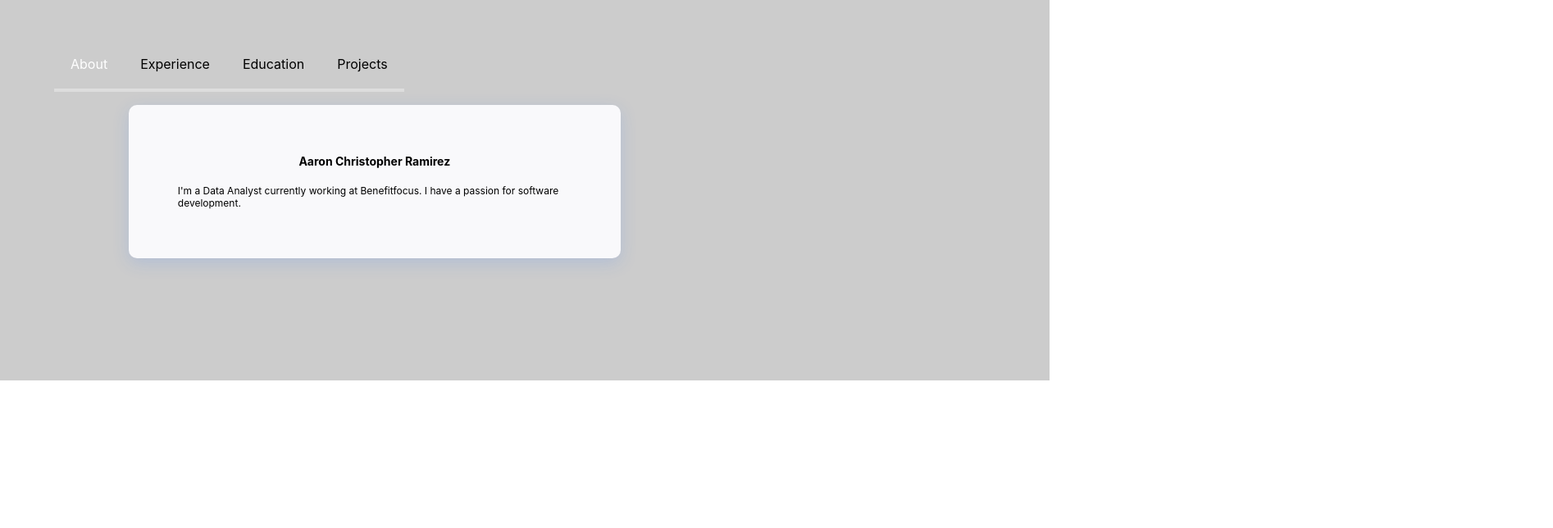
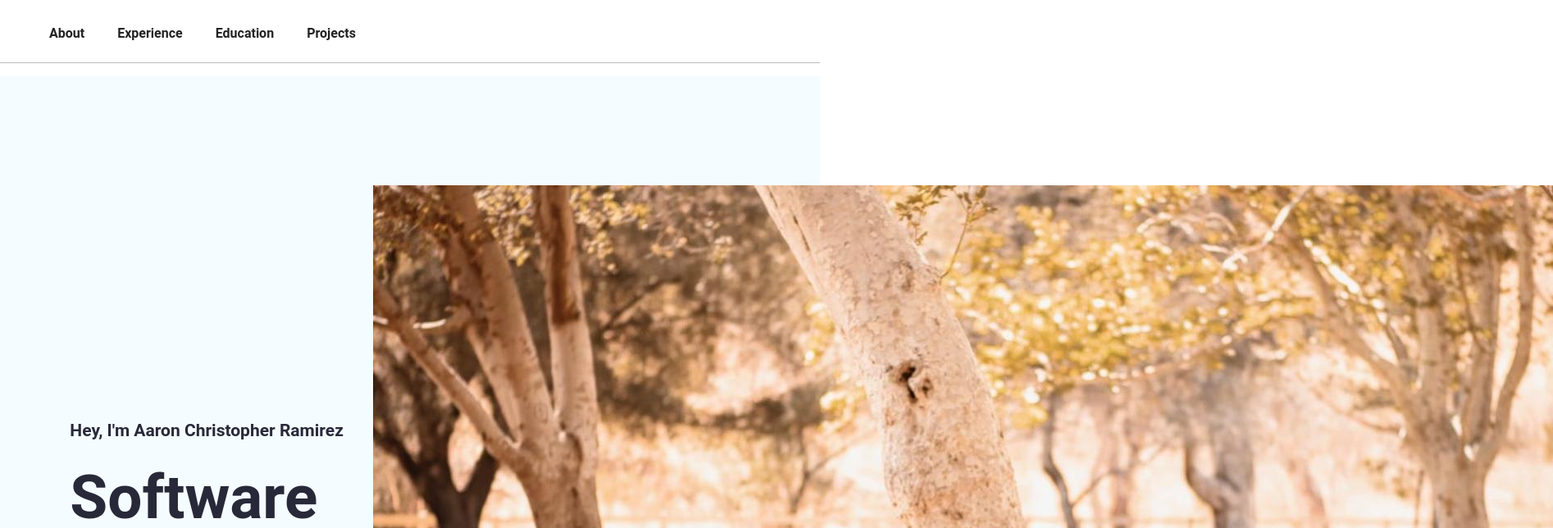
Before and after one commit to aram249/portfolio-react-app, a React (Create React App) app in the folder portfolio-app/: page / in a window 1280 px wide. Both pictures are taken after a click on the item "About". Shown: the top 644 px of the page at 82% size, 1894 px wide, since content can reach past the window. Built offline with nearby package versions, Linux system fonts and the light colour scheme.

Commit message:
Update "About" page
Made progress on the about page.

```diff
--- a/portfolio-app/src/App.css
+++ b/portfolio-app/src/App.css
@@ -1,43 +1,67 @@
-.App {
-  width: 100vw;
-  height: 100vh;
-  display: flex;
-  align-items: center;
-  justify-content: center;
-  overflow: hidden;
+/* Global CSS */
+
+body {
+  margin: 0;
+  font-family: "Roboto", "sans-serif";
+  -webkit-font-smoothing: "Roboto", "sans-serif";
+  -moz-osx-font-smoothing: "Roboto", "sans-serif";
+  font-style: normal;
 }
 
-.App-logo {
-  height: 40vmin;
-  pointer-events: none;
+h1,h2,h3,h4,h5,h6,p {
+  margin: 0;
 }
 
-@media (prefers-reduced-motion: no-preference) {
-  .App-logo {
-    animation: App-logo-spin infinite 20s linear;
-  }
+:root {
+  --primary: #5e3bee;
+  --heading-color: #282938;
+  --bg-shade: #f5fcff;
+  --darkblue: #1c1e53;
+  --black: #000000;
+  --white: #ffffff;
 }
 
-.App-header {
-  background-color: #282c34;
-  min-height: 100vh;
-  display: flex;
-  flex-direction: column;
-  align-items: center;
-  justify-content: center;
-  font-size: calc(10px + 2vmin);
-  color: balck;
+/* Global CSS Ends */
+/* Main Headings */
+
+/* Heading 1 */
+h1 {
+  font-size: 56px;
+  font-weight: 700;
+  line-height: 67px;
 }
 
-.App-link {
-  color: #61dafb;
+/* Heading 2 */
+h2 {
+  font-size: 48px;
+  font-weight: 700;
+  line-height: 58px;
 }
 
-@keyframes App-logo-spin {
-  from {
-    transform: rotate(0deg);
-  }
-  to {
-    transform: rotate(360deg);
-  }
+/* Heading 3 */
+h3 {
+  font-size: 24px;
+  font-weight: 700;
+  line-height: 34px;
 }
+
+/* Section Titles */
+/* Experience & About Me */
+.section--title {
+  color: var(--heading-color);
+  font-size: 21px;
+  text-align: center;
+  font-style: normal;
+  font-weight: 600;
+  line-height: 32px;
+  display: flex;
+  align-items: flex-start;
+}
+
+.sub--title {
+  color: var(--heading-color);
+  font-size: 16px;
+  font-weight: 600;
+  line-height: 24px;
+}
+/* Section Titles Ends */
--- a/portfolio-app/src/App.js
+++ b/portfolio-app/src/App.js
@@ -1,5 +1,5 @@
+import './App.css';
 import React from 'react';
-import './App.css';
 import Tabs from './components/Tabs.jsx';
 
 function App() {
--- a/portfolio-app/src/components/TabComponent/AboutTab.jsx
+++ b/portfolio-app/src/components/TabComponent/AboutTab.jsx
@@ -1,26 +1,33 @@
 import React from 'react';
-import Card from '../Card.jsx'
-import '../../styles/Card.css'
-import CardData from '../CardData.jsx';
+import '../../styles/AboutTab.css'
+
 
 const AboutTab = (props) => {
     const aboutMe = props.aboutMe;
 
     return (
-        <div className='about'>
-            <div className='about-card'>
-                {aboutMe.map((value, index) =>(
-                    <div className="card" key={index}>
-                            <h2 className='title'>
-                                {value.title}
-                            </h2>
-                            <p className='description'>
-                                {value.description}
-                            </p>
-                    </div>
-                ))}
+        <section className='about--section'>
+            <div className='about--section--content--box'>
+                <div className='about--section--content'>
+                    <p className='section--title'> Hey, I'm Aaron Christopher Ramirez</p>
+                    <h1 className='about--section--title'>
+                        <span className='about--section-title--color'>
+                            Software</span>{" "}
+                            <br/>
+                            Developer
+                    </h1>
+                    <p className='about--section-description'>
+                    I'm a Data Analyst currently working at Benefitfocus.
+                    <br/>
+                    I have a passion for software development.
+                    </p>
+                </div>
             </div>
-        </div>
+            <div className='about--section-img'>
+                <img src=".\image.jpg" alt="About Section"/>
+            </div>
+
+        </section>
     )
 }
 
--- a/portfolio-app/src/components/TabComponent/EducationTab.jsx
+++ b/portfolio-app/src/components/TabComponent/EducationTab.jsx
@@ -1,4 +1,5 @@
 import React from 'react';
+import '../../styles/Card.css'
 
 const EducationTab = (props) => {
     const education = props.education;
--- a/portfolio-app/src/components/TabComponent/ExperienceTab.jsx
+++ b/portfolio-app/src/components/TabComponent/ExperienceTab.jsx
@@ -1,4 +1,5 @@
 import React from 'react';
+import '../../styles/Card.css'
 
 const ExperienceTab = (props) => {
     const experience = props.experience;
--- a/portfolio-app/src/components/TabComponent/ProjectsTab.jsx
+++ b/portfolio-app/src/components/TabComponent/ProjectsTab.jsx
@@ -1,5 +1,5 @@
 import React from 'react';
-
+import '../../styles/Card.css'
 
 const ProjectsTab = (props) => {
     const projects = props.projects;
--- a/portfolio-app/src/components/Tabs.jsx
+++ b/portfolio-app/src/components/Tabs.jsx
@@ -63,7 +63,7 @@ const Tabs = () => {
         <div className="tabs">
             {/*Tab nav*/}
             <ul className="nav">
-                <TabNavItem title="About" id= "active" activeTab={activeTab} setActiveTab={setActiveTab}/>
+                <TabNavItem title="About" id= "about" activeTab={activeTab} setActiveTab={setActiveTab}/>
                 <TabNavItem title="Experience" id= "experience" activeTab={activeTab} setActiveTab={setActiveTab}/>
                 <TabNavItem title="Education" id= "education" activeTab={activeTab} setActiveTab={setActiveTab}/>
                 <TabNavItem title="Projects" id= "projects" activeTab={activeTab} setActiveTab={setActiveTab}/>
@@ -71,7 +71,7 @@ const Tabs = () => {
             </ul>
             <div className="outlet">
                 {/*Content will be shown here*/}
-                <TabContent id="active" activeTab={activeTab} >
+                <TabContent id="about" activeTab={activeTab} >
                     <AboutTab aboutMe = {aboutMe}/>
                 </TabContent>
 
--- /dev/null
+++ b/portfolio-app/src/styles/AboutTab.css
@@ -0,0 +1,60 @@
+:root {
+    --primary: #5e3bee;
+    --heading-color: #282938;
+    --bg-shade: #f5fcff;
+    --darkblue: #1c1e53;
+    --black: #000000;
+    --white: #ffffff;
+  }
+
+/* AboutMe Section */
+.about--section {
+    display: grid;
+    grid-template-columns: repeat(2, 1fr);
+    padding: 133.333px 85.333px 133.333px;
+    align-items: center;
+    justify-content: space-between;
+    gap: 32px;
+    background-color: var(--bg-shade);
+}
+
+.about--section--content--box {
+    display: flex;
+    flex-direction: column;
+    align-items: flex-start;
+    gap: 32px;
+}
+
+.about--section--content {
+    display: flex;
+    flex-direction: column;
+    align-items: flex-start;
+    gap: 21.333px;
+}
+
+.about--section--title {
+    color: var(--heading-color);
+    font-size: 74.667px;
+    font-weight: 700;
+    line-height: 90px;
+    align-self: stretch;
+}
+
+.about--section--title--color {
+    color: var(--primary);
+}
+
+.about--section-description {
+    color: var(--darkblue);
+    font-size: 24px;
+    font-weight: 400;
+    line-height: 36px;
+}
+
+.hero--section--img {
+    display: flex;
+}
+
+.hero--section--img > img {
+    border-radius: 8px;
+}
--- a/portfolio-app/src/styles/Tabs.css
+++ b/portfolio-app/src/styles/Tabs.css
@@ -1,60 +1,34 @@
 .tabs {
-    width: auto;
-    height: auto;
-    min-height: 400px;
-    background: rgb(204, 204, 204);
-    margin: 3.5 rem auto 1.5rem;
-    padding: 2rem 1rem;
-    /* rounded borders in tab */
-    /* border-radius: 2rem; */
-    @media (max-width: 769px) {
-        padding: 2rem 0;;
-    }
+    margin: 0;
+    max-width: 1000px;
+    width: 100%;
 }
 
-ul.nav {
-    display: block;
-    padding: px;
-    width: 25%;
-    /* margin: 0 auto 2rem; */
+.tabs .nav {
     display: flex;
-    align-items: center;
-    justify-content: space-between;
-    /* border: 1px solid #39A2DB; */
-    border-radius: 2rem;
-    padding-left: 50px;
-    @media (max-width: 768px) {
-        width: 90%;
-    }
+    flex-wrap: wrap;
+    border-bottom: 1px solid #bbb;
 }
 
-ul.nav li {
-    padding: 20px;
-    list-style: none;
-    text-align: center;
-    cursor: pointer;
-    transition: all 0.7s;
-    border-bottom: 4px solid #ddd;
+.tabs .nav ul {
+    content: "";
+    position: absolute;
+    bottom: 10px;
+    left: 20px;
+    width: 25px;
+    height: 5px;
+    background: #888;
+    border-radius: 10px;
 }
 
-/* ul.nav li:first-child {
-    border-radius: 0;
-    border-bottom-left-radius: 2rem;
-    border-top-left-radius: 2rem;
+.tabs .nav li  {
+    position: relative;
+    padding: 0px 20px;
+    height: 60px;
+    line-height: 50px;
+    z-index: 2;
+    cursor: pointer;
+    color: #222;
+    font-weight: 600;
+    list-style: none;
 }
-
-ul.nav li:last-child {
-    border-radius: 0;
-    border-bottom-right-radius: 2rem;
-    border-top-right-radius: 2rem;
-} */
-
-ul.nav li.hover {
-    background: rgba(50, 224, 196, 0.15);
-}
-
-ul.nav li.active {
-    /* background-color: #007bff; */
-    color: white;
-    transition: background-color 0.8s ease;
-}
```
Also changed, not shown: portfolio-app/public/image.jpg (added).
